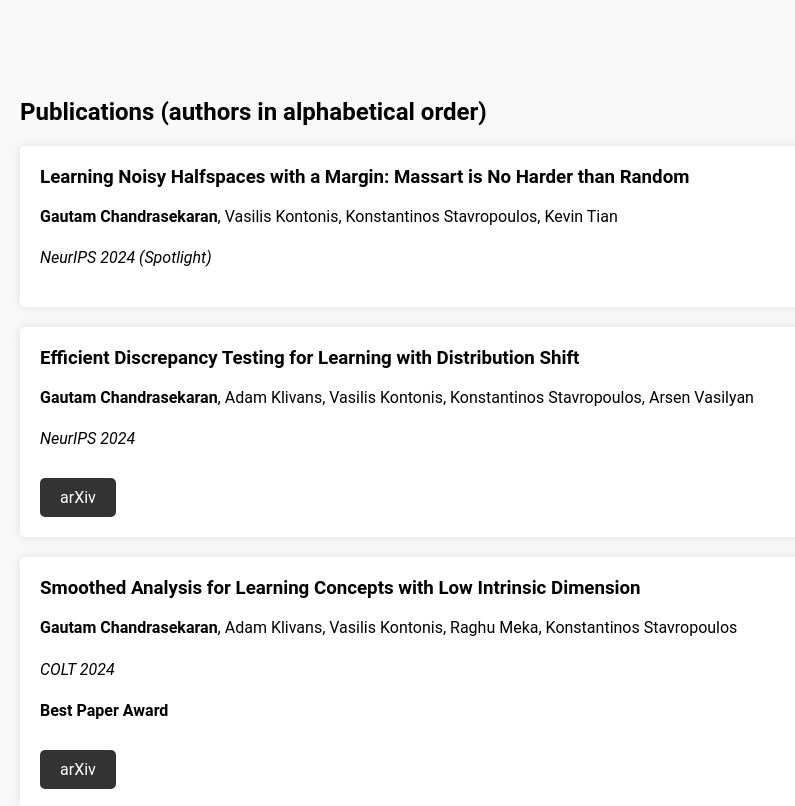
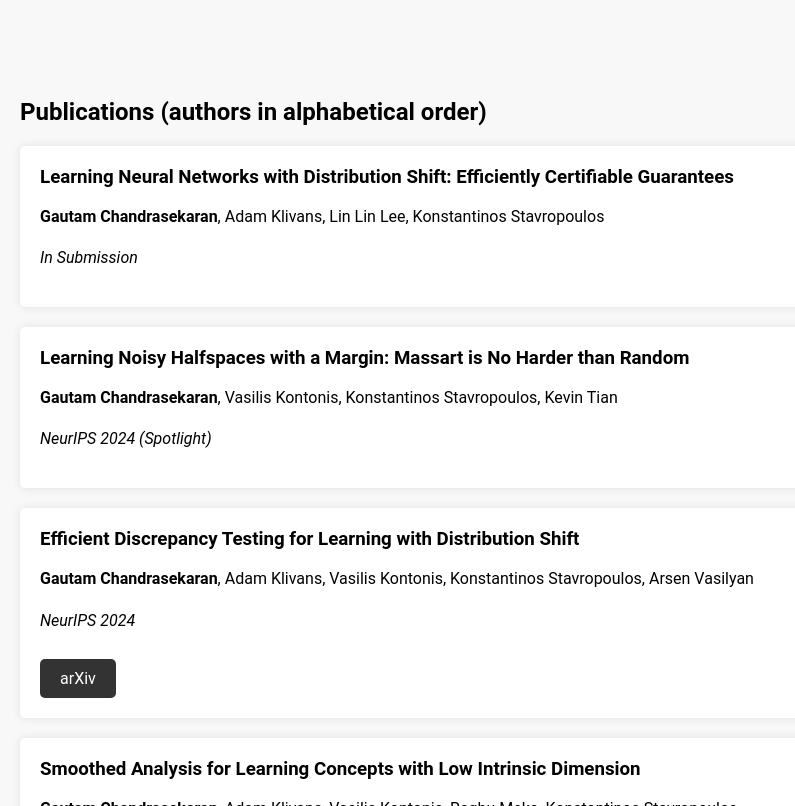
Before and after one commit to gautamc-git/temp-website, a Jekyll site: the page built from index.md, in a window 1280 px wide and 900 px high, scrolled down 360 px, cut to the strip 94-900 px from the top of the window. Shown: the whole strip, without its empty margins (0-795 px from the left). Built offline with Jekyll 4.4.1, drawn with Linux system fonts in a browser that asks for light colours.

Commit message:
Update index.md

```diff
--- a/index.md
+++ b/index.md
@@ -26,6 +26,12 @@ title: "Home"
 <section id="publications">
   <div class="container publications-container">
       <h2>Publications (authors in alphabetical order)</h2>
+        <!-- TDS Neural Networks-->
+     <div class="publication-card">
+      <h3>Learning Neural Networks with Distribution Shift: Efficiently Certifiable Guarantees</h3>
+      <p><b>Gautam Chandrasekaran</b>, Adam Klivans, Lin Lin Lee, Konstantinos Stavropoulos</p>
+      <p><em>In Submission</em></p>
+     </div>
       <!-- MARGIN HALFSPACES-->
      <div class="publication-card">
       <h3>Learning Noisy Halfspaces with a Margin: Massart is No Harder than Random</h3>
```
